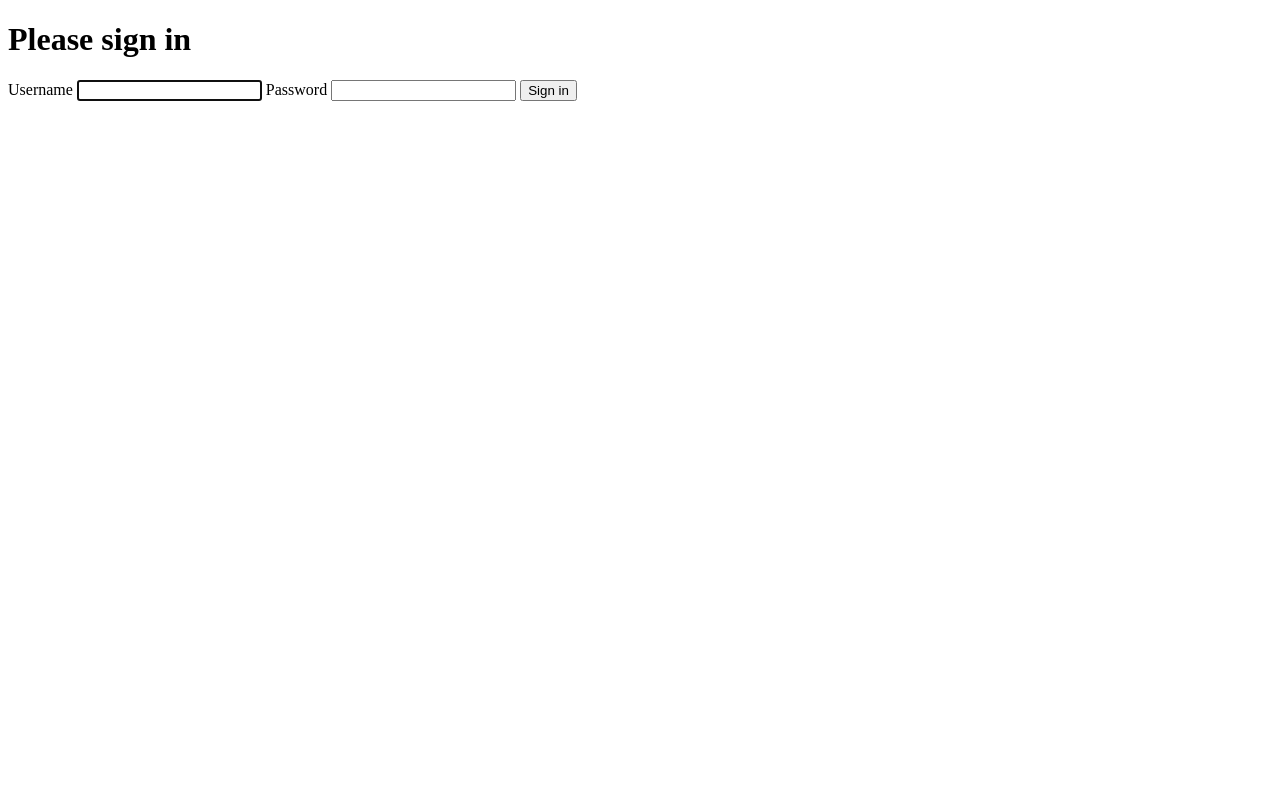
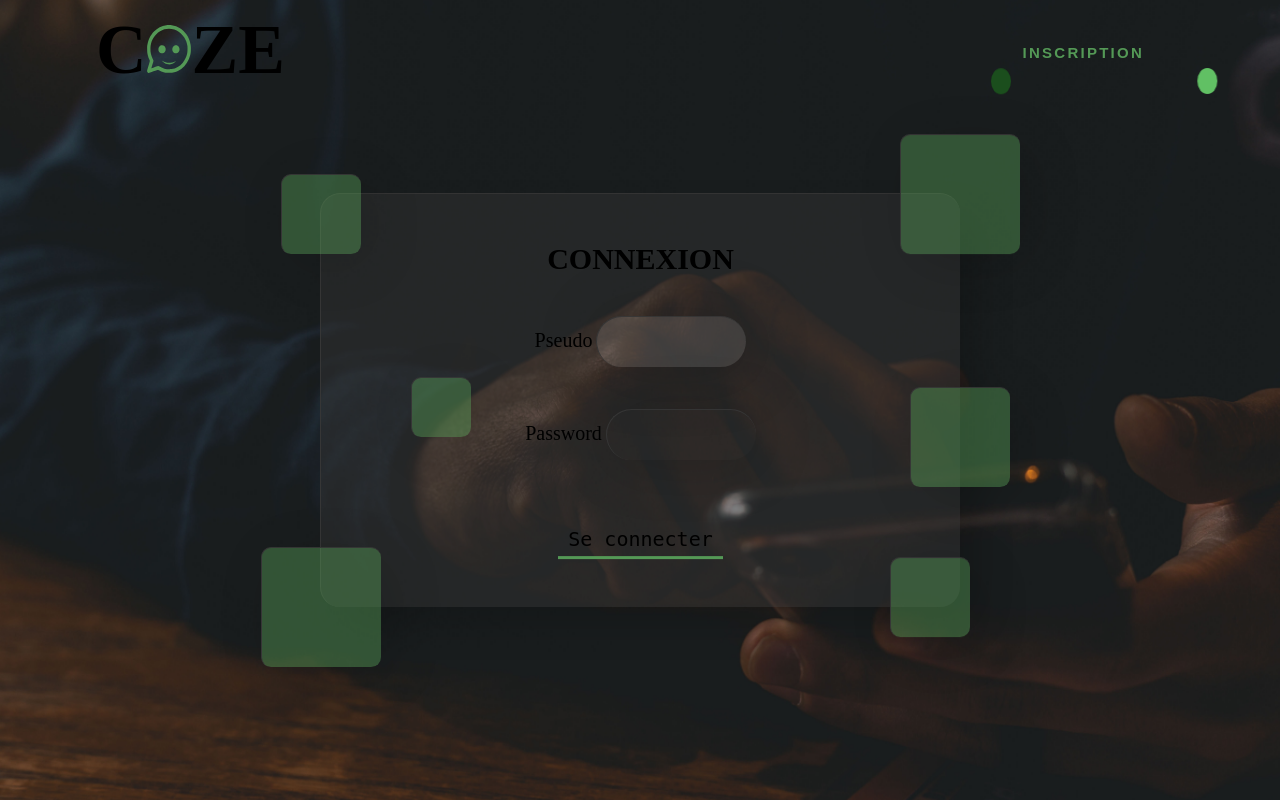
Before and after one commit to AlexisMetton/COZE, a Symfony app: template templates/security/login.html.twig in a window 1280 px wide. Run offline with Twig, Linux system fonts and the light colour scheme; the template is opened without the code that fills it, so the values that code supplies are empty; some libraries are stand-ins or nearby versions.

Commit message:
page connexion

```diff
--- a/composer.json
+++ b/composer.json
@@ -10,6 +10,7 @@
         "doctrine/doctrine-bundle": "^2.7",
         "doctrine/doctrine-migrations-bundle": "^3.2",
         "doctrine/orm": "^2.13",
+        "symfony/asset": "5.4.*",
         "symfony/console": "5.4.*",
         "symfony/dotenv": "5.4.*",
         "symfony/flex": "^1.17|^2",
--- /dev/null
+++ b/public/css/style.css
@@ -0,0 +1,362 @@
+* {
+    box-sizing: border-box;
+
+    margin: 0;
+    padding: 0;
+
+    text-decoration: none;
+}
+html {
+    scroll-behavior: smooth;
+}
+body>* {
+    padding: 10px 7.5%;
+
+    transition: 250ms;
+}
+body{
+    background: url(../img/backgroundConnexion.jpg);
+    background-repeat: no-repeat;
+    background-size: cover;
+    background-position-x: center;
+    height: 100vh;
+}
+/******************************************Section1********************************************/
+                                    /*****Header*****/
+#section_1 header h1{
+    font-size: 70px;
+}
+header{
+    display: grid;
+    grid-template-columns: 1fr 1fr;
+}
+                                    /*****Bouton*****/
+@keyframes topAnimation {
+    from {
+        transform: translate(0rem, 0.5rem);
+   }
+    to {
+        transform: translate(0rem, 3.5rem);
+   }
+}
+@keyframes bottomAnimation {
+    from {
+        transform: translate(-11.5rem, 0);
+   }
+    to {
+        transform: translate(0rem, 0);
+   }
+}
+header .container{
+    text-align: right;
+    margin-top: 10px;
+}
+header .btn {
+    text-transform: uppercase;
+    text-decoration: none;
+    font-weight: 700;
+    border: 0;
+    position: relative;
+    letter-spacing: 0.15em;
+    margin: 0 auto;
+    padding: 1.5rem 2.5rem;
+    background: transparent;
+    outline: none;
+    font-size: 15px;
+    color: rgb(84, 153, 86);
+    transition: all 0.5s cubic-bezier(0.68, -0.55, 0.265, 1.55) 0.15s;
+}
+header .btn::after, header .btn::before {
+    border: 0;
+    content: "";
+    position: absolute;
+    height: 40%;
+    width: 10%;
+    transition: all 0.5s cubic-bezier(0.68, -0.55, 0.265, 1.55);
+    z-index: -2;
+    border-radius: 50%;
+}
+header .btn::before {
+    border: 0;
+    background-color: rgb(27, 78, 29);
+    top: -0.75rem;
+    left: 0.5rem;
+    animation: topAnimation 2s cubic-bezier(0.68, -0.55, 0.265, 1.55) 0.25s infinite alternate;
+}
+header .btn::after {
+    background-color: rgb(97, 192, 100);
+    top: 3rem;
+    left: 13rem;
+    animation: bottomAnimation 2s cubic-bezier(0.68, -0.55, 0.265, 1.55) 0.5s infinite alternate;
+}
+header .btn:hover {
+    color: rgb(53, 53, 53);
+}
+header .btn:hover::before, header .btn:hover::after {
+    top: 0;
+    height: 100%;
+    width: 100%;
+    border-radius: 0;
+    animation: none;
+}
+header .btn:hover::after {
+    left: 0rem;
+}
+header .btn:hover::before {
+    top: 0.5rem;
+    left: 0.35rem;
+}
+                                    /*****form*****/
+#connexion{
+    width: 100%;
+    text-align: center;
+    margin-bottom: 30px;
+    font-size: 30px;
+}
+#connexion span{
+    background-color: whitesmoke;
+    width: 50px;
+    height: 5px;
+}
+form label{
+    font-size: 20px;
+}
+@media screen and (max-width: 500px){
+    form{
+        width: 70%;
+    }
+}
+form {
+    background: rgba(54, 54, 54, 0.452);
+    padding: 3em;
+    border-radius: 20px;
+    border-left: 1px solid rgb(54, 54, 54);
+    border-top: 1px solid rgb(54, 54, 54);
+    box-shadow: 20px 20px 40px -6px rgba(0, 0, 0, 0.2);
+    text-align: center;
+    position: relative;
+    transition: all 0.2s ease-in-out;
+    width: 50%;
+    position: absolute;
+    top: 50%;
+    left: 50%;
+    transform: translate(-50%,-50%);
+}
+form p {
+    font-weight: 500;
+    color: rgb(54, 54, 54);
+    opacity: 0.7;
+    font-size: 1.4rem;
+    margin-top: 0;
+    margin-bottom: 60px;
+    text-shadow: 2px 2px 4px rgba(0, 0, 0, 0.2);
+}
+form a {
+    text-decoration: none;
+    color: rgb(54, 54, 54);
+    font-size: 12px;
+}
+form a:hover {
+    text-shadow: 2px 2px 6px #000 40;
+}
+form a:active {
+    text-shadow: none;
+}
+form input {
+    background: transparent;
+    width: 200px;
+    padding: 1em;
+    margin-bottom: 2em;
+    border: none;
+    border-left: 1px solid rgb(54, 54, 54);
+    border-top: 1px solid rgb(54, 54, 54);
+    border-radius: 5000px;
+    box-shadow: 4px 4px 60px rgba(0, 0, 0, 0.2);
+    color: #fff;
+    font-family: Montserrat, sans-serif;
+    font-weight: 500;
+    transition: all 0.2s ease-in-out;
+    text-shadow: 2px 2px 4px rgba(0, 0, 0, 0.2);
+}
+form input:hover {
+    background: rgba(255, 255, 255, 0.1);
+    box-shadow: 4px 4px 60px 8px rgba(0, 0, 0, 0.2);
+}
+form input:focus {
+    background: rgba(255, 255, 255, 0.1);
+    box-shadow: 4px 4px 60px 8px rgba(0, 0, 0, 0.2);
+}
+form input{
+    margin-top: 10px;
+    width: 150px;
+    font-size: 1rem;
+}
+form input:hover {
+    cursor: pointer;
+}
+form input:active {
+    background: rgba(255, 255, 255, 0.2);
+}
+::placeholder {
+    font-family: Montserrat, sans-serif;
+    font-weight: 400;
+    color: #fff;
+    text-shadow: 2px 2px 4px rgba(0, 0, 0, 0.4);
+}
+.drop {
+    background: rgb(84, 153, 86, 0.452);
+    border-radius: 10px;
+    border-left: 1px solid rgb(54, 54, 54);
+    border-top: 1px solid rgb(54, 54, 54);
+    box-shadow: 10px 10px 60px -8px rgba(0, 0, 0, 0.2);
+    position: absolute;
+    transition: all 0.2s ease;
+}
+.drop-1 {
+    height: 80px;
+    width: 80px;
+    top: -20px;
+    left: -40px;
+    z-index: -1;
+}
+.drop-2 {
+    height: 80px;
+    width: 80px;
+    bottom: -30px;
+    right: -10px;
+}
+.drop-3 {
+    height: 100px;
+    width: 100px;
+    bottom: 120px;
+    right: -50px;
+    z-index: -1;
+}
+.drop-4 {
+    height: 120px;
+    width: 120px;
+    top: -60px;
+    right: -60px;
+}
+.drop-5 {
+    height: 60px;
+    width: 60px;
+    bottom: 170px;
+    left: 90px;
+    z-index: -1;
+}
+.drop-6 {
+    height: 120px;
+    width: 120px;
+    bottom: -60px;
+    left: -60px;
+}
+a, input:focus, select:focus, textarea:focus, button:focus {
+    outline: none;
+}
+
+                                        /*****bouton_form*****/
+a {
+    color: black;
+    padding: 0.7em calc(0.7em * 1.2);
+    display: inline-block;
+    border: 3px solid transparent;
+    position: relative;
+    font-size: 1.5em;
+    cursor: pointer;
+    letter-spacing: 0.07em;
+}
+a #btn_form {
+    font-family: proxima-nova, monospace;
+    transform: translate3d(0, 0.7em, 0);
+    display: block;
+    transition: transform 0.4s cubic-bezier(0.2, 0, 0, 1) 0.4s;
+}
+a:after {
+    position: absolute;
+    content: "";
+    bottom: -3px;
+    left: calc(0.7em * 1.2);
+    right: calc(0.7em * 1.2);
+    height: 3px;
+    background: rgb(84, 153, 86);
+    transition: transform 0.8s cubic-bezier(1, 0, 0.37, 1) 0.2s, right 0.2s cubic-bezier(0.04, 0.48, 0, 1) 0.6s, left 0.4s cubic-bezier(0.04, 0.48, 0, 1) 0.6s;
+    transform-origin: left;
+}
+.line {
+    position: absolute;
+    background: rgb(84, 153, 86);
+}
+.line.-right, .line.-left {
+    width: 3px;
+    bottom: -3px;
+    top: -3px;
+    transform: scale3d(1, 0, 1);
+}
+.line.-top, .line.-bottom {
+    height: 3px;
+    left: -3px;
+    right: -3px;
+    transform: scale3d(0, 1, 1);
+}
+.line.-right {
+    right: -3px;
+    transition: transform 0.1s cubic-bezier(1, 0, 0.65, 1.01) 0.23s;
+    transform-origin: top;
+}
+.line.-top {
+    top: -3px;
+    transition: transform 0.08s linear 0.43s;
+    transform-origin: left;
+}
+.line.-left {
+    left: -3px;
+    transition: transform 0.08s linear 0.51s;
+    transform-origin: bottom;
+}
+.line.-bottom {
+    bottom: -3px;
+    transition: transform 0.3s cubic-bezier(1, 0, 0.65, 1.01);
+    transform-origin: right;
+}
+a:hover #btn_form, a:active #btn_form {
+    transform: translate3d(0, 0, 0);
+    transition: transform 0.6s cubic-bezier(0.2, 0, 0, 1) 0.4s;
+}
+a:hover:after, a:active:after {
+    transform: scale3d(0, 1, 1);
+    right: -3px;
+    left: -3px;
+    transform-origin: right;
+    transition: transform 0.2s cubic-bezier(1, 0, 0.65, 1.01) 0.17s, right 0.2s cubic-bezier(1, 0, 0.65, 1.01), left 0s 0.3s;
+}
+a:hover .line, a:active .line {
+    transform: scale3d(1, 1, 1);
+}
+a:hover .line.-right, a:active .line.-right {
+    transition: transform 0.1s cubic-bezier(1, 0, 0.65, 1.01) 0.2s;
+    transform-origin: bottom;
+}
+a:hover .line.-top, a:active .line.-top {
+    transition: transform 0.08s linear 0.4s;
+    transform-origin: right;
+}
+a:hover .line.-left, a:active .line.-left {
+    transition: transform 0.08s linear 0.48s;
+    transform-origin: top;
+}
+a:hover .line.-bottom, a:active .line.-bottom {
+    transition: transform 0.5s cubic-bezier(0, 0.53, 0.29, 1) 0.56s;
+    transform-origin: left;
+}
+#btn_form{
+    background-color: transparent;
+    border-style: none;
+    font-size: 20px;
+    padding: 10px;
+}
+                                        /*****message connexion déja existante*****/
+.mb-3 a{
+    color: whitesmoke;
+    margin-bottom: 5px;
+}
--- a/src/Controller/SecurityController.php
+++ b/src/Controller/SecurityController.php
@@ -18,7 +18,7 @@ class SecurityController extends AbstractController
     }
 
     /**
-     * @Route("/login", name="app_login")
+     * @Route("", name="app_login")
      */
     public function login(AuthenticationUtils $authenticationUtils): Response
     {
--- a/templates/base.html.twig
+++ b/templates/base.html.twig
@@ -8,12 +8,19 @@
         {% block stylesheets %}
             {{ encore_entry_link_tags('app') }}
         {% endblock %}
+        <link rel="stylesheet" href="{{ asset('css/style.css') }}">
 
         {% block javascripts %}
             {{ encore_entry_script_tags('app') }}
         {% endblock %}
     </head>
     <body>
-        {% block body %}{% endblock %}
+        <section id="section_1">
+            <header>
+                <h1>C<span><img src="{{ asset('img/coze.svg') }}" height="48px"></span>ZE</h1>
+                <div class="container"><button class="btn" href="">INSCRIPTION</button></div>
+            </header>
+            {% block body %}{% endblock %}
+        </section>
     </body>
 </html>
--- a/templates/security/login.html.twig
+++ b/templates/security/login.html.twig
@@ -10,18 +10,17 @@
 
     {% if app.user %}
         <div class="mb-3">
-            You are logged in as {{ app.user.userIdentifier }}, <a href="{{ path('app_logout') }}">Logout</a>
+            Vous êtes déja connecté en tant que {{ app.user.userIdentifier }}, <a href="{{ path('app_logout') }}">Déconnexion</a><a href="{{ path('home') }}">{{ app.user.userIdentifier }}</a>
         </div>
     {% endif %}
 
-    <h1 class="h3 mb-3 font-weight-normal">Please sign in</h1>
-    <label for="inputUsername">Username</label>
-    <input type="text" value="{{ last_username }}" name="username" id="inputUsername" class="form-control" autocomplete="username" required autofocus>
+    <h1 id="connexion" class="h3 mb-3 font-weight-normal"><span></span>CONNEXION<span></span></h1>
+    <label for="inputUsername">Pseudo</label>
+    <input type="text" value="{{ last_username }}" name="username" id="inputUsername" class="form-control" autocomplete="username" required autofocus><br>
     <label for="inputPassword">Password</label>
-    <input type="password" name="password" id="inputPassword" class="form-control" autocomplete="current-password" required>
+    <input type="password" name="password" id="inputPassword" class="form-control" autocomplete="current-password" required><br>
 
-    <input type="hidden" name="_csrf_token"
-           value="{{ csrf_token('authenticate') }}"
+    <input type="hidden" name="_csrf_token" value="{{ csrf_token('authenticate') }}"
     >
 
     {#
@@ -35,8 +34,23 @@
         </div>
     #}
 
-    <button class="btn btn-lg btn-primary" type="submit">
-        Sign in
-    </button>
+    <a>
+        <span><button id="btn_form" class="btn btn-lg btn-primary" type="submit">
+        Se connecter
+        </button></span>
+        <span class="line -right"></span>
+        <span class="line -top"></span>
+        <span class="line -left"></span>
+        <span class="line -bottom"></span>
+    </a>
+
+    <div class="drops">
+        <div class="drop drop-1"></div>
+        <div class="drop drop-2"></div>
+        <div class="drop drop-3"></div>
+        <div class="drop drop-4"></div>
+        <div class="drop drop-5"></div>
+        <div class="drop drop-6"></div>
+    </div>
 </form>
 {% endblock %}
```
Also changed, not shown: public/img/backgroundConnexion.jpg (added), public/img/coze.svg (added), 1 other file.
